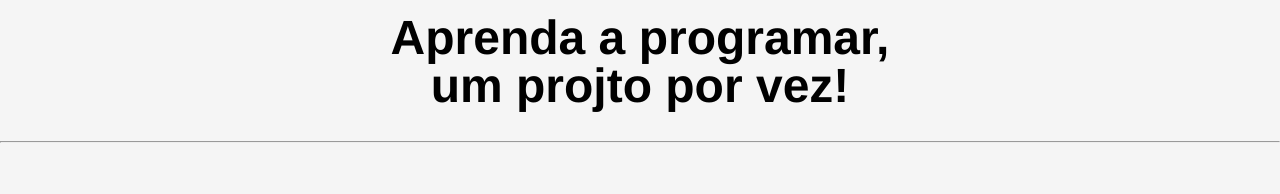
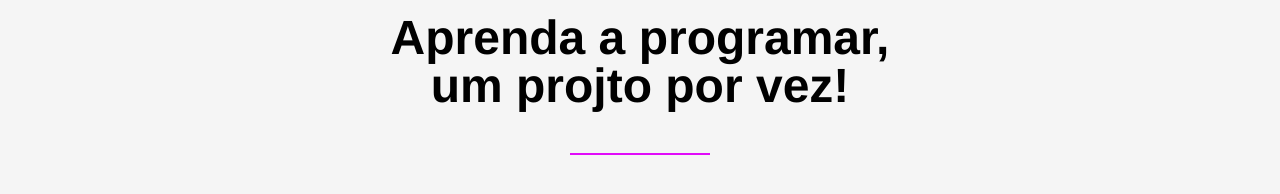
Before and after one commit to Guilherme-Santos08/frontbox-starter-files-main, a plain HTML site: page index.html in a window 1280 px wide. Shown: the part 72-266 px from the top of the page. Drawn offline with nearby package versions, Linux system fonts and the light colour scheme.

Commit message:
Colocando a risca rosa em baixo da intro

```diff
--- a/css/styles.css
+++ b/css/styles.css
@@ -46,6 +46,15 @@ a:visited {
 	text-decoration: none;
 	color: black;
 }
+
+hr {
+	border: none;
+	background-color: var(--clr-pink-dark);
+	height: 2px;
+	width: 140px;
+	margin: 20px auto;
+}
+
 /**********************************/
 /* 2. Menu
 /**********************************/
```
